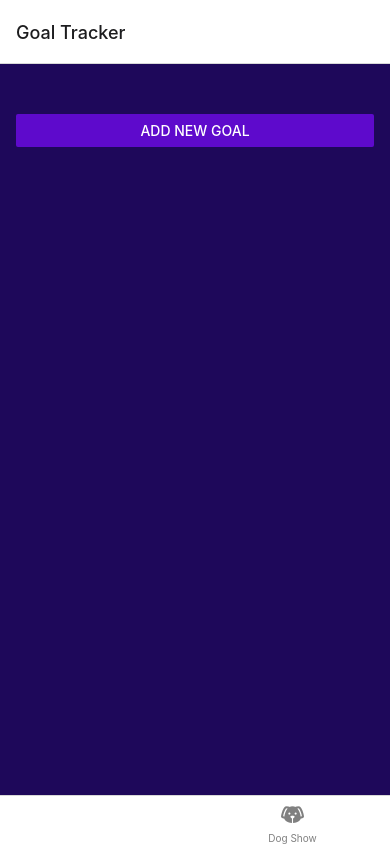
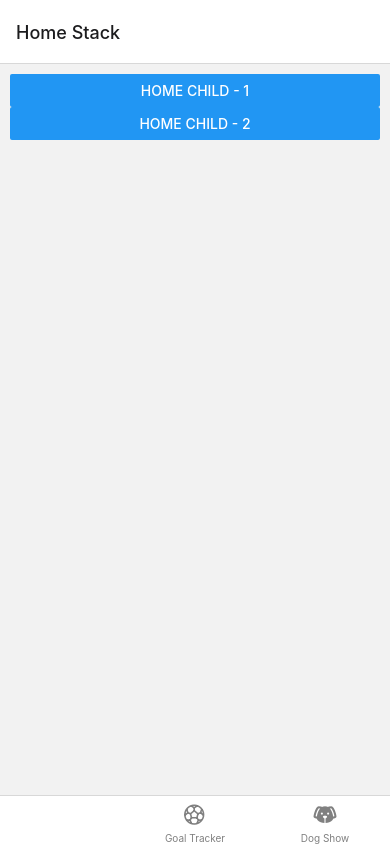
Before and after one commit to ShafiArnob/app-dev-playground, a React Native app in the folder react-native-getting-started/: screen / in a window 390 px wide. Built offline with nearby package versions, Linux system fonts and the light colour scheme.

Commit message:
routing and passing params

```diff
--- a/react-native-getting-started/navigation.js
+++ b/react-native-getting-started/navigation.js
@@ -1,46 +1,68 @@
 import { NavigationContainer } from "@react-navigation/native";
 import { createBottomTabNavigator } from "@react-navigation/bottom-tabs";
-import GoalTracker from "./screens/GoalTracker";
-import DogShow from "./screens/DogShow";
+import { createNativeStackNavigator } from "@react-navigation/native-stack";
+import GoalTracker from "./screens/tabScreens/GoalTracker";
+import DogShow from "./screens/tabScreens/DogShow";
 import { AntDesign } from "@expo/vector-icons";
 import { MaterialCommunityIcons } from "@expo/vector-icons";
-import { Ionicons } from '@expo/vector-icons';
+import { Ionicons } from "@expo/vector-icons";
+import HomeParent from "./screens/homeStack/HomeParent";
+import HomeChild from "./screens/homeStack/HomeChild";
+
+//Stack
+const HomeStack = createNativeStackNavigator();
+
+function HomeStackGroup() {
+  return (
+    <HomeStack.Navigator>
+      <HomeStack.Screen name="Home Stack" component={HomeParent} />
+      <HomeStack.Screen name="Home Child" component={HomeChild} />
+    </HomeStack.Navigator>
+  );
+}
+
 //Tab Bottom
 const Tab = createBottomTabNavigator();
 
 function TabGroup() {
   return (
-    <Tab.Navigator screenOptions={({route, navigation})=>({
+    <Tab.Navigator
+      screenOptions={({ route, navigation }) => ({
         //change nav icons
-      tabBarIcon: ({color, focused, size}) => {
-        let iconName
-        if(route.name == "Goal Tracker"){
-          iconName = focused ? "home" : "home-outline"
+        tabBarIcon: ({ color, focused, size }) => {
+          let iconName;
+          if (route.name == "Goal Tracker") {
+            iconName = focused ? "football" : "football-outline";
+          } else if (route.name == "HomeStackGroup") {
+            iconName = focused ? "home" : "home-outline";
           }
 
-        return <Ionicons name={iconName} size={size} color={color} />
+          return <Ionicons name={iconName} size={size} color={color} />;
         },
         //change active icon color
         tabBarActiveTintColor: "white",
         //change inactive icon color
-      tabBarInactiveTintColor: "gray"
-    })}>
+        tabBarInactiveTintColor: "gray",
+        // headerShown: false,
+      })}
+    >
       <Tab.Screen
-        name="Goal Tracker"
-        component={GoalTracker}
-        // options={{
-        //   tabBarIcon: () => <AntDesign name="home" size={24} color="black" />,
-        // }}
+        name="HomeStackGroup"
+        component={HomeStackGroup}
+        options={{ headerShown: false, tabBarLabel:"Home"}}
       />
+
+      <Tab.Screen name="Goal Tracker" component={GoalTracker} />
+
       <Tab.Screen
         name="Dog Show"
         component={DogShow}
         options={{
           //change nav icons inline
-          tabBarIcon: ({color, focused, size}) => (
+          tabBarIcon: ({ color, focused, size }) => (
             <MaterialCommunityIcons name="dog" size={size} color={color} />
           ),
-          tabBarInactiveTintColor: "gray"
+          tabBarInactiveTintColor: "gray",
         }}
       />
     </Tab.Navigator>
--- /dev/null
+++ b/react-native-getting-started/screens/homeStack/HomeChild.js
@@ -0,0 +1,14 @@
+import { useRoute } from "@react-navigation/native"
+import { Text, View } from "react-native"
+
+function HomeChild(){
+  const route = useRoute()
+  const {params} = route
+  return(
+    <View>
+      <Text>Home Child: {params.data}</Text>
+    </View>
+  )
+}
+
+export default HomeChild
--- /dev/null
+++ b/react-native-getting-started/screens/homeStack/HomeParent.js
@@ -0,0 +1,27 @@
+import { Button, Text, View, StyleSheet } from "react-native";
+import { useNavigation } from "@react-navigation/native";
+function HomeParent() {
+  const { navigate } = useNavigation();
+
+  return (
+    <View style={styles.buttonContainer}>
+      <Button
+        title="Home Child - 1"
+        onPress={() => navigate("Home Child", { data: "Child 1" })}
+      />
+
+      <Button
+        title="Home Child - 2"
+        onPress={() => navigate("Home Child", { data: "Child 2" })}
+      />
+    </View>
+  );
+}
+
+export default HomeParent;
+
+const styles = StyleSheet.create({
+  buttonContainer:{
+    padding:10,
+  }
+})
--- a/react-native-getting-started/screens/GoalTracker.js
+++ b/react-native-getting-started/screens/tabScreens/GoalTracker.js
@@ -6,8 +6,8 @@ import {
   Button,
   StatusBar as StatusBarRN,
 } from "react-native";
-import GoalItem from "../components/GoalItem";
-import GoalInput from "../components/GoalInput";
+import GoalItem from "../../components/GoalItem";
+import GoalInput from "../../components/GoalInput";
 
 const GoalTracker = () => {
   const [modalIsVisible, setModalIsVisible] = useState(false);
```
Also changed, not shown: react-native-getting-started/screens/tabScreens/DogShow.js (renamed from react-native-getting-started/screens/DogShow.js). Lines whose indentation alone changed are shown as unchanged.
